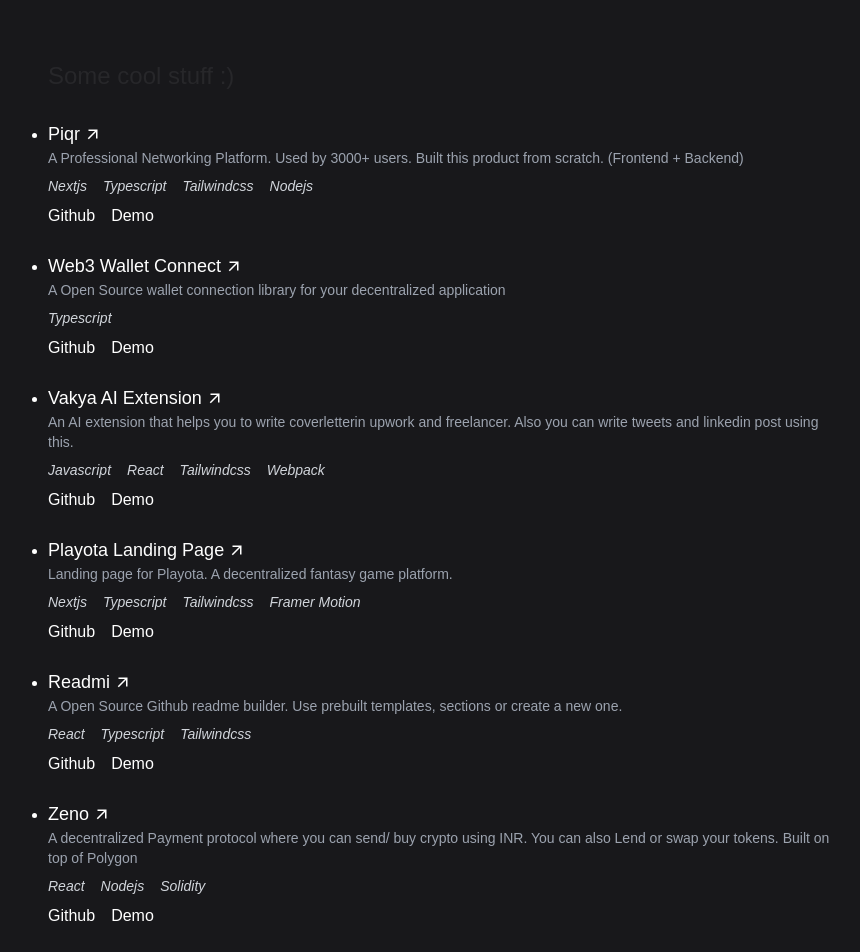
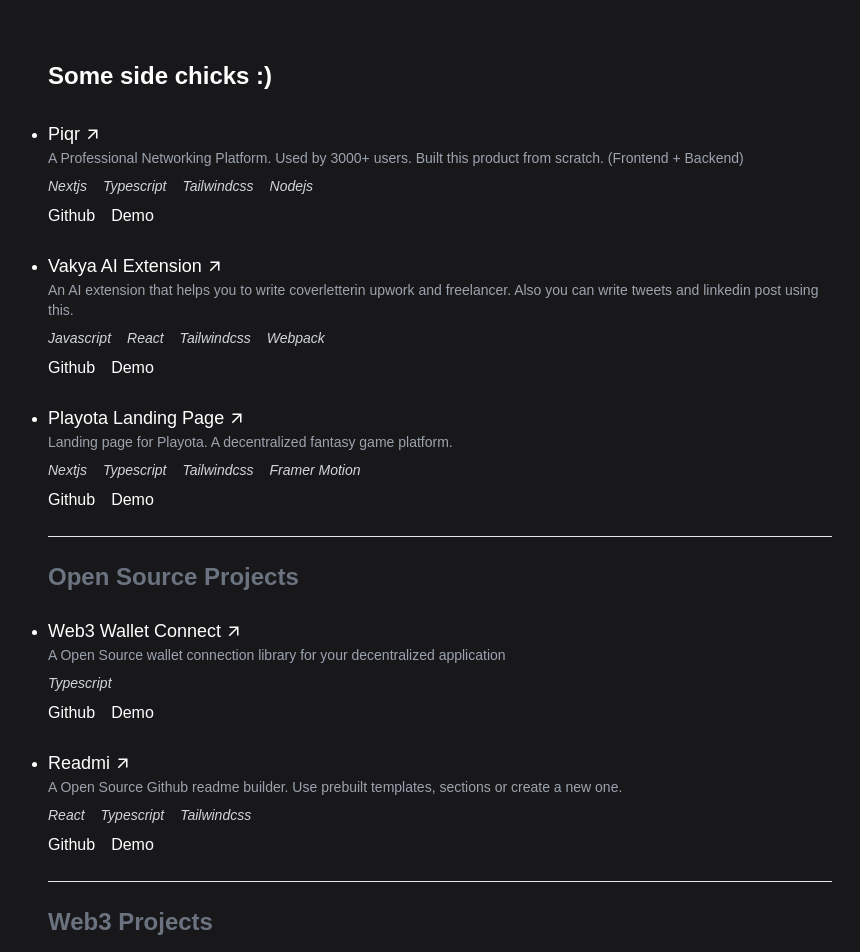
Before and after one commit to starc007/saurabh, a React (Vite) app: page / in a window 1280 px wide. Shown: the part 560-1512 px from the top of the page, without its empty margins (200-1060 px from the left). Built offline with nearby package versions, Linux system fonts and the light colour scheme.

Commit message:
minor changes

```diff
--- a/src/components/Navbar.tsx
+++ b/src/components/Navbar.tsx
@@ -15,7 +15,7 @@
 
 const Navbar = () => {
   return (
-    <div className="flex justify-between w-full items-center py-6">
+    <div className="flex justify-between w-full items-center py-6 md:px-6">
       <img
         src="https://images69.s3.ap-south-1.amazonaws.com/3EVAHV5QXU17GWV71HOH.png"
         alt="logo"
--- a/src/components/Work.tsx
+++ b/src/components/Work.tsx
@@ -16,6 +16,7 @@
     github: "https://github.com/starc007/web3-wallet-connect",
     demo: "https://www.npmjs.com/package/web3-wallet-connect",
     tech: ["Typescript"],
+    isOSS: true,
   },
   {
     title: "Vakya AI Extension",
@@ -41,6 +42,7 @@
     tech: ["React", "Typescript", "Tailwindcss"],
     github: "https://github.com/starc007/readmi",
     demo: "https://readmi.xyz/",
+    isOSS: true,
   },
 
   {
@@ -50,6 +52,7 @@
     github: "https://github.com/starc007/zeno-prod",
     demo: "https://zenoo.netlify.app/",
     tech: ["React", "Nodejs", "Solidity"],
+    isDapp: true,
   },
   {
     title: "Simple",
@@ -58,6 +61,7 @@
     github: "https://github.com/starc007/simple",
     demo: "https://simpldapp.netlify.app/",
     tech: ["React", "Nodejs", "NFT Port"],
+    isDapp: true,
   },
   {
     title: "Senju",
@@ -66,6 +70,7 @@
     github: "https://senju-test.netlify.app",
     demo: "https://senju-test.netlify.app",
     tech: ["React", "Nodejs", "Redux", "Onec Tools"],
+    isDapp: true,
   },
 ];
 
@@ -126,13 +131,33 @@
 };
 
 const Work = () => {
+  const workWithOSS = Details.filter((detail) => detail?.isOSS);
+  const workWithoutOSS = Details.filter(
+    (detail) => !detail?.isOSS && !detail?.isDapp
+  );
+  const workWithDapp = Details.filter(
+    (detail) => detail?.isDapp && !detail?.isOSS
+  );
+
   return (
     <section id="projects" className="py-">
-      <p className="text-2xl dark:text-gray-300 text-zinc-800 flex font-medium">
-        Some cool stuff :)
-      </p>
+      <p className="text-2xl text-white font-semibold">Some side chicks :)</p>
       <div className="mt-7 flex flex-col space-y-6">
-        {Details.map((detail) => (
+        {workWithoutOSS.map((detail) => (
+          <DetailsComponent data={detail} key={detail.title} />
+        ))}
+        <hr className="border-gray-200 dark:border-gray-700" />
+
+        <p className="text-2xl text-gray-500 font-semibold">
+          Open Source Projects
+        </p>
+        {workWithOSS.map((detail) => (
+          <DetailsComponent data={detail} key={detail.title} />
+        ))}
+
+        <hr className="border-gray-200 dark:border-gray-700" />
+        <p className="text-2xl text-gray-500 font-semibold">Web3 Projects</p>
+        {workWithDapp.map((detail) => (
           <DetailsComponent data={detail} key={detail.title} />
         ))}
       </div>
```
